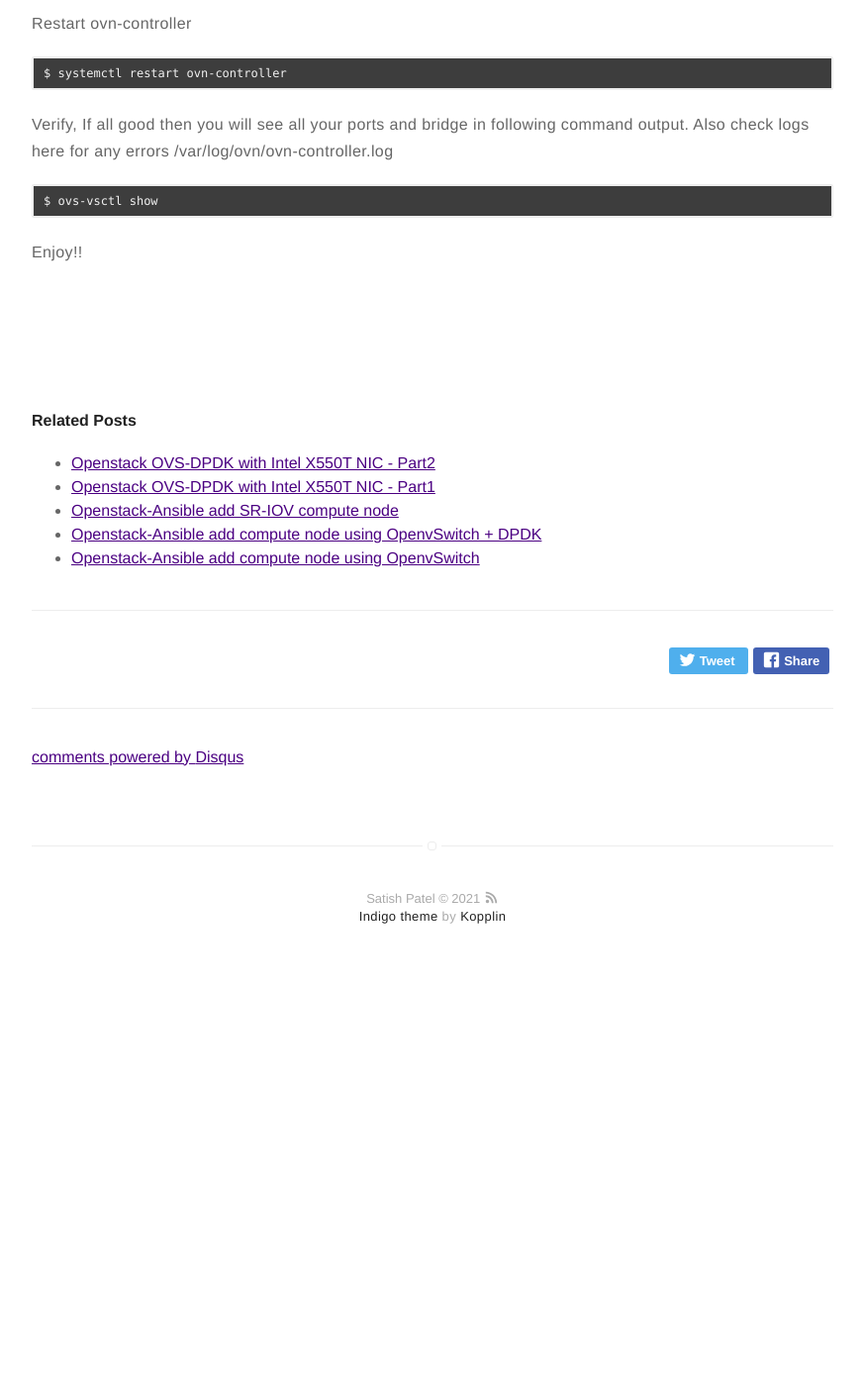
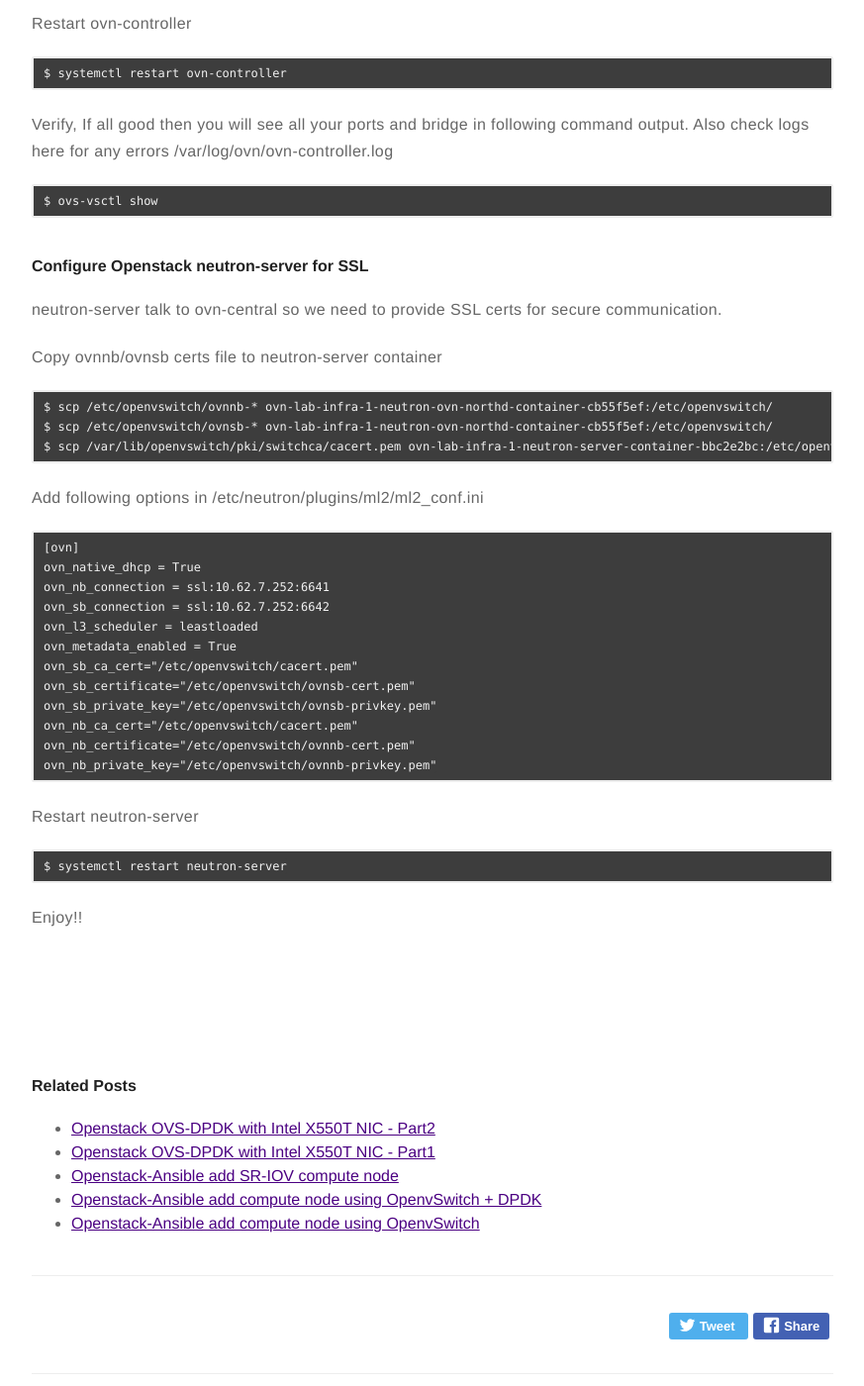
Before and after one commit to satishdotpatel/satishdotpatel.github.io, a Jekyll site: the page built from _posts/2021-11-19-ovn-ssl-setup-with-openstack.markdown, in a window 1280 px wide and 1400 px high, scrolled down 4279 px. Shown: the whole window at 99% size, without its empty margins (203-1076 px from the left). Built offline with Jekyll 4.4.1, drawn with Linux system fonts in a browser that asks for light colours; comment, search, counter and statistics services are not loaded; before the commit the page ends 5276 px from its top, so only the background shows below that.

Commit message:
adding ovn-ssl setup

````diff
--- a/_posts/2021-11-19-ovn-ssl-setup-with-openstack.markdown
+++ b/_posts/2021-11-19-ovn-ssl-setup-with-openstack.markdown
@@ -215,4 +215,39 @@ Verify, If all good then you will see all your ports and bridge in following com
 $ ovs-vsctl show
 ```
 
+#### Configure Openstack neutron-server for SSL
+
+neutron-server talk to ovn-central so we need to provide SSL certs for secure communication.
+
+Copy ovnnb/ovnsb certs file to neutron-server container
+
+```
+$ scp /etc/openvswitch/ovnnb-* ovn-lab-infra-1-neutron-ovn-northd-container-cb55f5ef:/etc/openvswitch/
+$ scp /etc/openvswitch/ovnsb-* ovn-lab-infra-1-neutron-ovn-northd-container-cb55f5ef:/etc/openvswitch/
+$ scp /var/lib/openvswitch/pki/switchca/cacert.pem ovn-lab-infra-1-neutron-server-container-bbc2e2bc:/etc/openvswitch/
+```
+
+Add following options in /etc/neutron/plugins/ml2/ml2_conf.ini
+
+```
+[ovn]
+ovn_native_dhcp = True
+ovn_nb_connection = ssl:10.62.7.252:6641
+ovn_sb_connection = ssl:10.62.7.252:6642
+ovn_l3_scheduler = leastloaded
+ovn_metadata_enabled = True
+ovn_sb_ca_cert="/etc/openvswitch/cacert.pem"
+ovn_sb_certificate="/etc/openvswitch/ovnsb-cert.pem"
+ovn_sb_private_key="/etc/openvswitch/ovnsb-privkey.pem"
+ovn_nb_ca_cert="/etc/openvswitch/cacert.pem"
+ovn_nb_certificate="/etc/openvswitch/ovnnb-cert.pem"
+ovn_nb_private_key="/etc/openvswitch/ovnnb-privkey.pem"
+```
+
+Restart neutron-server
+
+```
+$ systemctl restart neutron-server
+```
+
 Enjoy!!
````
